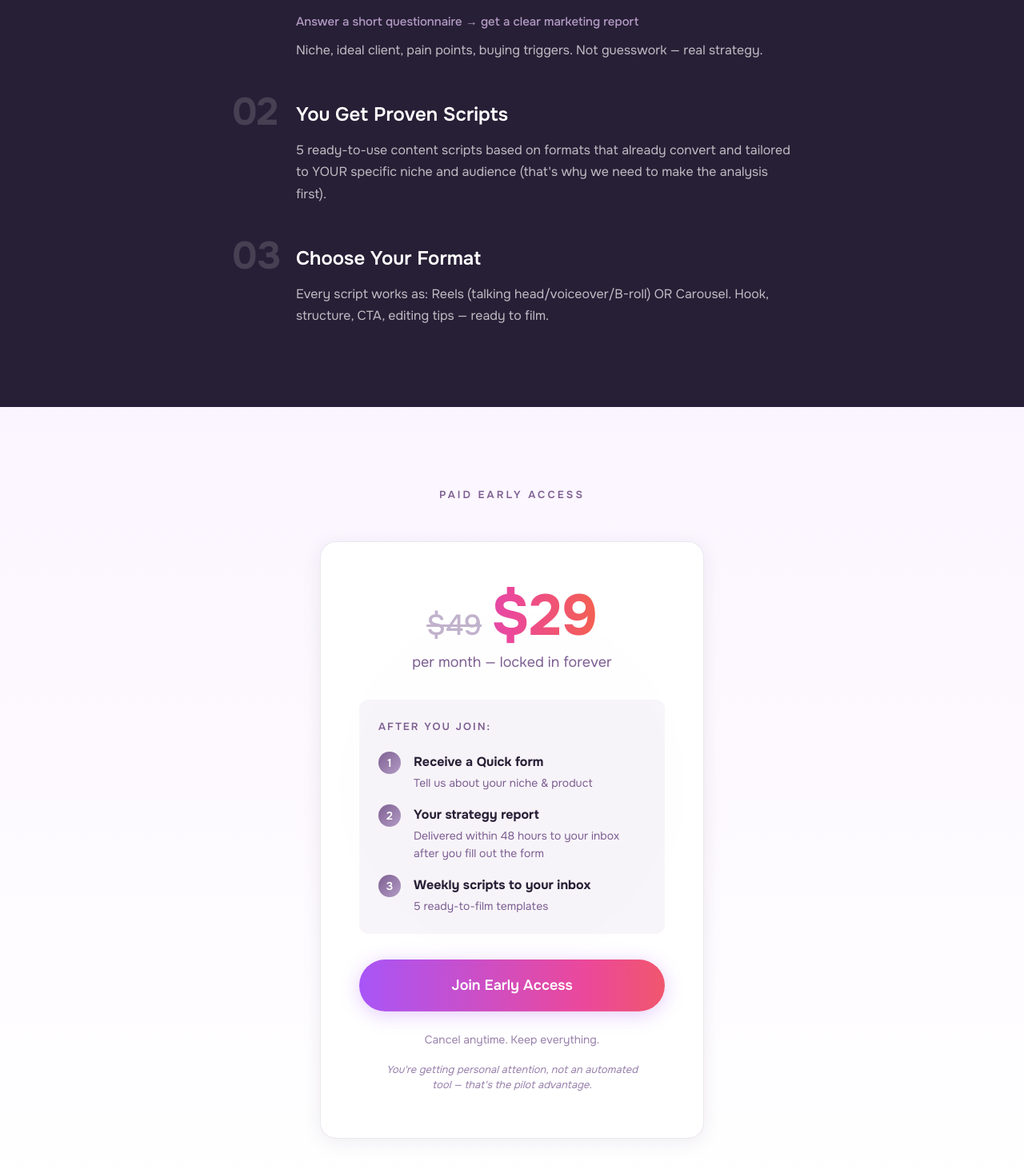
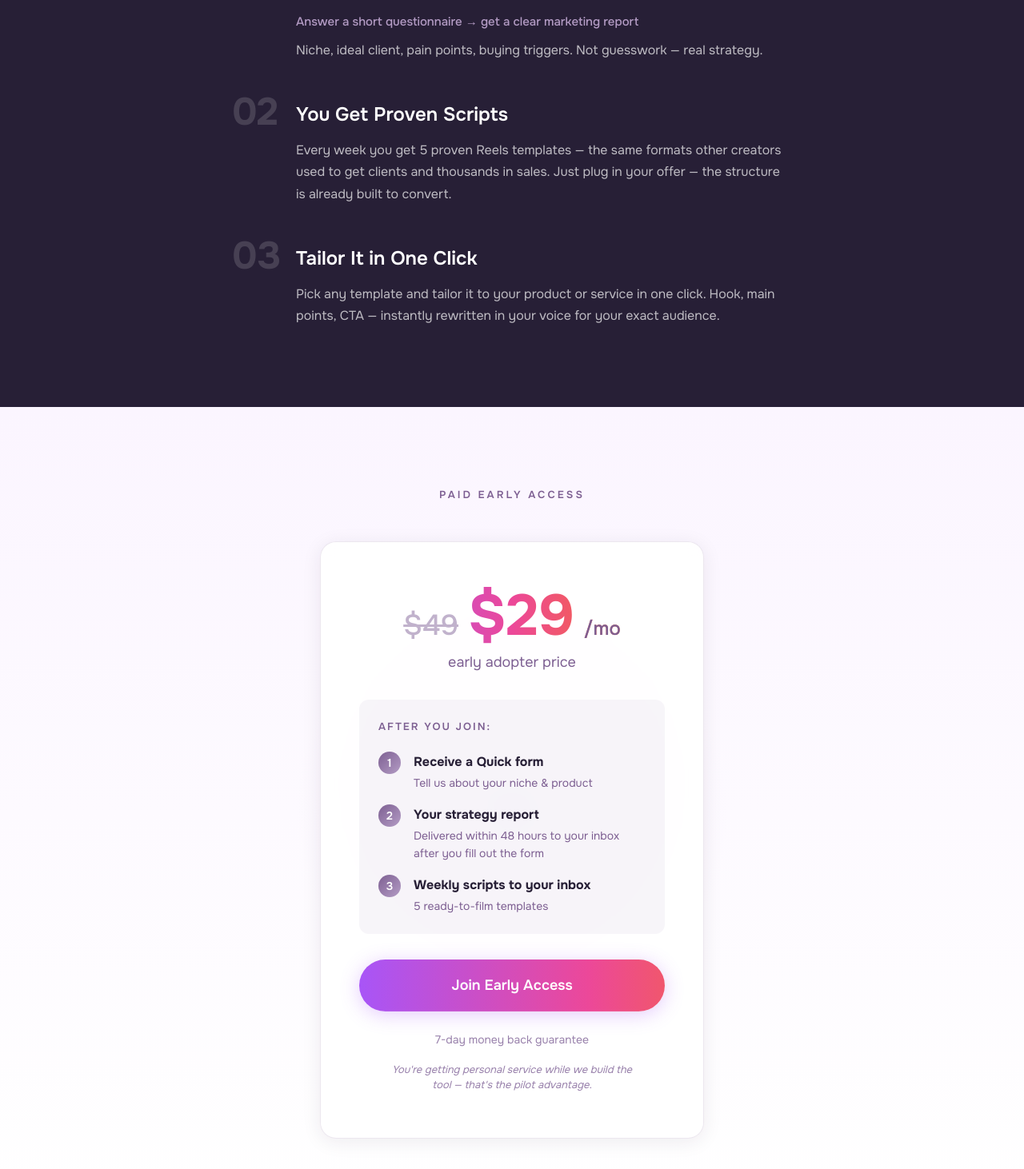
Before and after one commit to arseniypom/ai4creators-landingv3, a Next.js app: page / in a window 1280 px wide. Shown: the part 1330-2792 px from the top of the page at 80% size. Built offline with nearby package versions, Linux system fonts and the light colour scheme.

Commit message:
Minor text updates

```diff
--- a/app/globals.css
+++ b/app/globals.css
@@ -420,6 +420,15 @@ h1 {
     opacity: 0.6;
 }
 
+.price-mo {
+    font-size: 24px;
+    font-weight: 500;
+    background: none;
+    -webkit-background-clip: unset;
+    -webkit-text-fill-color: var(--text-muted);
+    color: var(--text-muted);
+}
+
 .price-period {
     font-size: 18px;
     color: var(--text-muted);
--- a/app/page.tsx
+++ b/app/page.tsx
@@ -4,8 +4,8 @@ export default function Home() {
       {/* Hero */}
       <section className="hero">
         <div className="container">
-          <div className="eyebrow">For US-Based Experts</div>
-          <h1>Stop guessing what to post.<br /><span className="gradient-text">Start getting sales.</span></h1>
+          <div className="eyebrow">Your AI co-pilot for Instagram growth</div>
+          <h1>Stop guessing<br />what to post.<br /><span className="gradient-text">Start getting sales.</span></h1>
           <p className="hero-sub">Get scripts built for YOUR audience based on proven winners. Ready to film every week.</p>
           <a href="#pricing" className="cta-primary">Join Early Access — $29/mo</a>
           <p className="trust-line">Be one of the first 50 clients to try</p>
@@ -33,12 +33,14 @@ export default function Home() {
 
             <div className="how-step" data-number="02">
               <h3>You Get Proven Scripts</h3>
-              <p>5 ready-to-use content scripts based on formats that already convert and tailored to YOUR specific niche and audience (that&apos;s why we need to make the analysis first).</p>
+              <p>Every week you get 5 proven Reels templates — the same formats other creators used to get clients and thousands in sales.
+              Just plug in your offer — the structure is already built to convert.</p>
             </div>
 
             <div className="how-step" data-number="03">
-              <h3>Choose Your Format</h3>
-              <p>Every script works as: Reels (talking head/voiceover/B-roll) OR Carousel. Hook, structure, CTA, editing tips — ready to film.</p>
+              <h3>Tailor It in One Click</h3>
+              <p>Pick any template and tailor it to your product or service in one click.
+              Hook, main points, CTA — instantly rewritten in your voice for your exact audience.</p>
             </div>
           </div>
         </div>
@@ -84,8 +86,8 @@ export default function Home() {
         <div className="container">
           <div className="section-title">Paid Early Access</div>
           <div className="price-box">
-            <div className="price"><span className="price-old">$49</span>$29</div>
-            <div className="price-period">per month — locked in forever</div>
+            <div className="price"><span className="price-old">$49</span>$29<span className="price-mo">/mo</span></div>
+            <div className="price-period">early adopter price</div>
 
             <div className="process-steps">
               <div className="process-label">After you join:</div>
@@ -113,8 +115,8 @@ export default function Home() {
             </div>
 
             <a href="#" className="cta-primary">Join Early Access</a>
-            <p className="guarantee">Cancel anytime. Keep everything.</p>
-            <p className="transparency-note">You&apos;re getting personal attention, not an automated tool — that&apos;s the pilot advantage.</p>
+            <p className="guarantee">7-day money back guarantee</p>
+            <p className="transparency-note">You&apos;re getting personal service while we build the tool — that&apos;s the pilot advantage.</p>
           </div>
         </div>
       </section>
```
